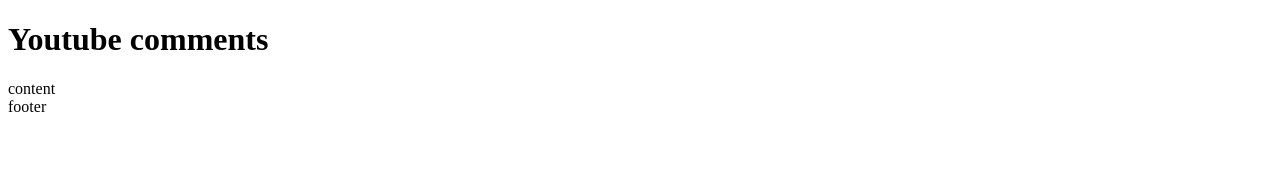
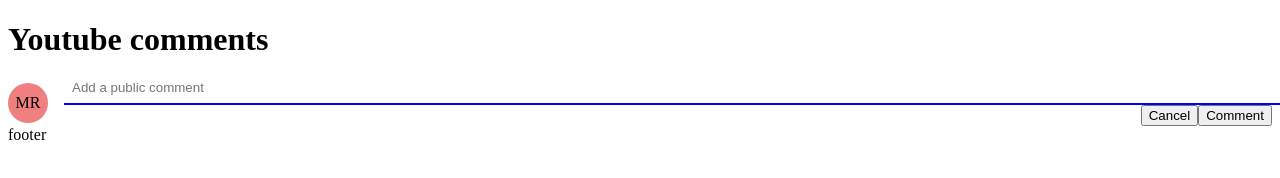
Before and after one commit to m-reyes-h/youtube-comments, a Gatsby site: page / in a window 1280 px wide. Built offline with nearby package versions, Linux system fonts and the light colour scheme; Gatsby itself is replaced by a stand-in of ours.

Commit message:
Added basic structure of Comment Form component

```diff
--- /dev/null
+++ b/src/components/CommentForm.js
@@ -0,0 +1,54 @@
+import React from "react"
+import styled from "styled-components"
+
+const CommentSt = styled.div`
+  display: grid;
+  grid-template-columns: calc(40px + 1rem) 1fr;
+  align-items: center;
+`
+
+const AvatarSt = styled.div`
+  height: 40px;
+  width: 40px;
+  border-radius: 50px;
+  background-color: lightcoral;
+  display: flex;
+  justify-content: center;
+  align-items: center;
+`
+
+const FormSt = styled.form`
+  display: grid;
+
+  input[type="text"] {
+    border: 0;
+    padding: 0 0.5rem 0.5rem;
+    background-color: white;
+    border-bottom: 2px solid blue;
+    width: 100%;
+  }
+`
+
+const FormActionsSt = styled.div`
+  margin-left: auto;
+  align-self: flex-end;
+`
+
+const CommentForm = () => {
+  return (
+    <CommentSt>
+      <AvatarSt>
+        <span>MR</span>
+      </AvatarSt>
+      <FormSt>
+        <input type="text" name="" id="" placeholder="Add a public comment" />
+        <FormActionsSt>
+          <button type="button">Cancel</button>
+          <button type="submit">Comment</button>
+        </FormActionsSt>
+      </FormSt>
+    </CommentSt>
+  )
+}
+
+export default CommentForm
--- a/src/pages/index.js
+++ b/src/pages/index.js
@@ -1,11 +1,14 @@
 import React from "react"
+import CommentForm from "../components/CommentForm"
 
 export default () => (
   <React.Fragment>
     <header>
       <h1>Youtube comments</h1>
     </header>
-    <main>content</main>
+    <main>
+      <CommentForm />
+    </main>
     <footer>footer</footer>
   </React.Fragment>
 )
```
Also changed, not shown: src/components/Layout.js (added).
